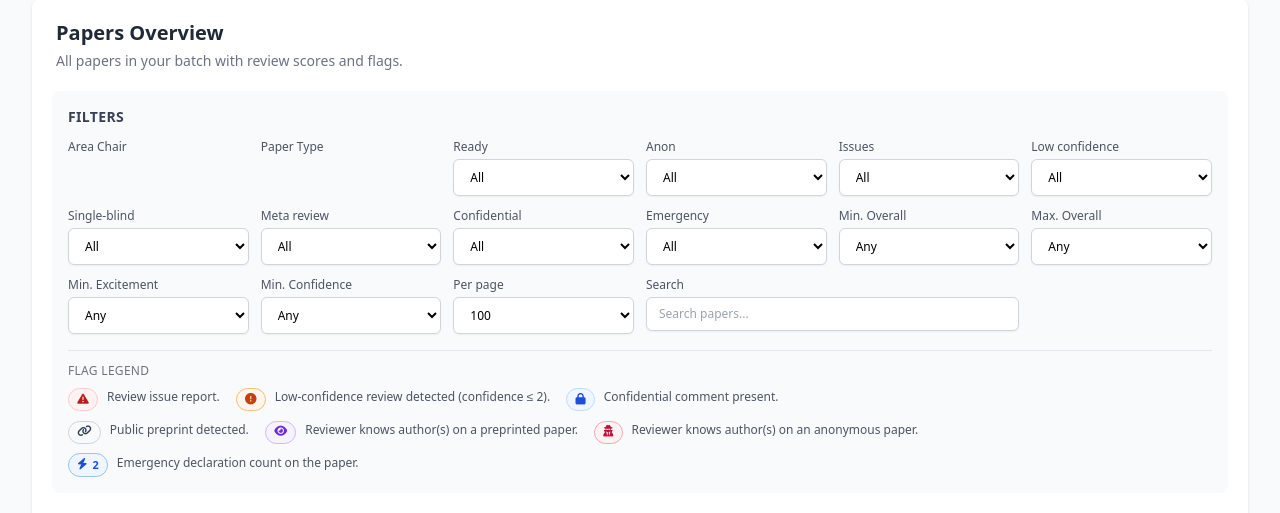
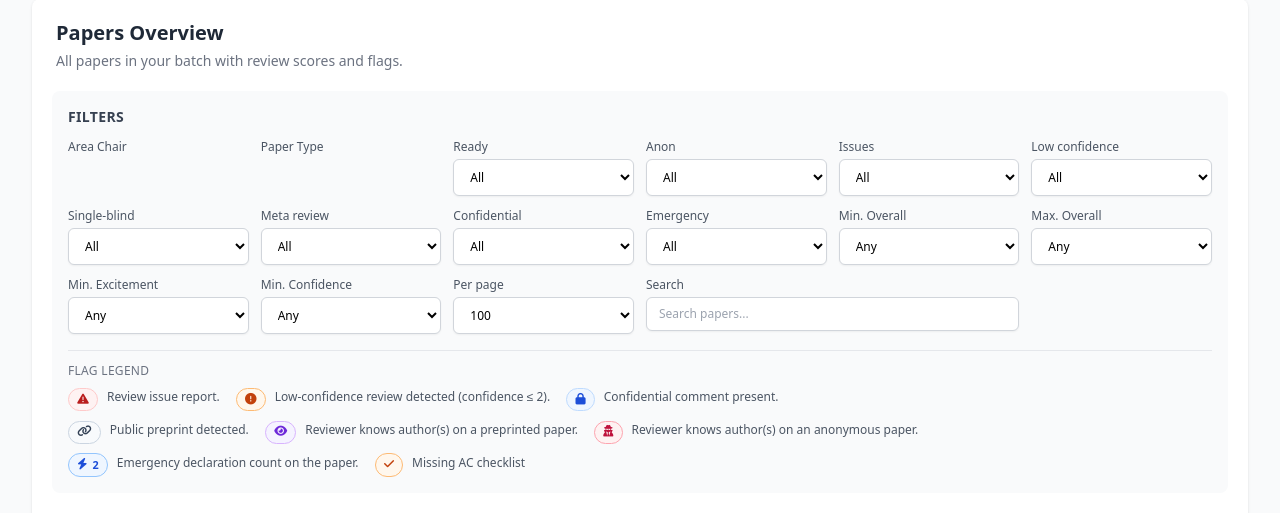
Before and after one commit to mtreviso/arr-report-generator, a Python web app: template templates/review_report.html in a window 1280 px wide. Shown: the part 171-684 px from the top of the page. Run offline with Jinja, Linux system fonts and the light colour scheme; the template is opened without the code that fills it, so the values that code supplies are empty; some libraries are stand-ins or nearby versions.

Commit message:
Added AC checklist reporting

```diff
--- a/arr_report_generator.py
+++ b/arr_report_generator.py
@@ -841,6 +841,8 @@ class ARRReportGenerator:
 
             paper_type = self._get_content_value(submission.content, "paper_type", "")
             contribution_types = self._extract_contribution_types(submission.content)
+            ac_checklists = self._get_content_value(submission.content, "number_of_action_editor_checklists", "-1")
+            ac_checklist_flag = ac_checklists > 0
 
             # --- Per-paper reply scan ---
             completed_reviews = 0
@@ -1020,6 +1022,7 @@ class ARRReportGenerator:
                 "Emergency Reviewer Count": emergency_reviewer_count,
                 "Has Emergency Assigned": bool(has_emergency_declaration and has_emergency_reviewer),
                 "Has Emergency Unmet": bool(has_emergency_declaration and not has_emergency_reviewer),
+                "Has AC Checklist":      ac_checklist_flag,
                 "Review Issue Count":    review_issue_count,
                 "Ethics Flag":           "",   # populated in PCReportGenerator; base always ""
                 # Single-blind / knows-authors
@@ -1058,6 +1061,7 @@ class ARRReportGenerator:
             return
         df = self._papers_df()
         meta_df = df.groupby("Area Chair").agg(
+            Checklists=("Has AC Checklist", "sum"),
             Completed_Reviews=("Completed Reviews", "sum"),
             Expected_Reviews=("Expected Reviews", "sum"),
             Papers_Ready=("Completed Reviews", lambda x: (x >= 3).sum()),
--- a/templates/components/ac_dashboard.html
+++ b/templates/components/ac_dashboard.html
@@ -84,6 +84,7 @@
                     {% endif %}
                     <th class="text-xs text-gray-500 uppercase tracking-wider" style="min-width:130px;">Area Chair</th>
                     <th class="text-xs text-gray-500 uppercase tracking-wider" style="min-width:160px;">Affiliation</th>
+                    <th class="text-xs text-gray-500 uppercase tracking-wider" style="min-width:80px;" title="Number of papers with completed AC checklists">Checklists</th>
                     <th class="text-xs text-gray-500 uppercase tracking-wider" style="min-width:100px;" title="Completed reviewer assignments divided by expected reviewer assignments across this AC's papers">Reviews</th>
                     <th class="text-xs text-gray-500 uppercase tracking-wider" style="min-width:80px;" title="Percentage of expected reviews that have been completed across this AC's papers">Review %</th>
                     <th class="text-xs text-gray-500 uppercase tracking-wider" style="min-width:95px;" title="Meta-reviews completed by this AC, divided by total papers handled by this AC">Meta <br /> Reviews</th>
@@ -120,6 +121,7 @@
                         {% else %}<span {% if ac_affil %}title="{{ ac_affil }}"{% endif %}>{{ ac["Area Chair"] }}</span>{% endif %}
                     </td>
                     <td class="text-gray-400 affiliation-cell" style="font-size:0.7rem;"><div class="affiliation-cell-inner" title="{{ ac.get("Area Chair Affiliation", "") or "–" }}">{{ ac.get("Area Chair Affiliation", "") or "–" }}</div></td>
+                    <td class="whitespace-nowrap text-gray-500">{{ ac["Checklists"] }} of {{ ac["Num_Papers"] }}</td>
                     <td class="whitespace-nowrap text-gray-500">{{ ac["Completed_Reviews"] }} / {{ ac["Expected_Reviews"] }}</td>
                     {% set review_pct = (100.0 * ac["Completed_Reviews"] / ac["Expected_Reviews"]) if ac["Expected_Reviews"] else 100.0 %}
                     <td class="whitespace-nowrap">
--- a/templates/components/papers_table_review.html
+++ b/templates/components/papers_table_review.html
@@ -227,6 +227,7 @@
                     </div>
                     <div class="flag-legend-row">
                         <div class="flag-legend-item"><span class="flag-badge flag-emergency"><i class="fa-solid fa-bolt"></i><span class="flag-count">2</span></span><span>Emergency declaration count on the paper.</span></div>
+                        <div class="flag-legend-item"><span class="flag-badge flag-warn"><i class="fa-solid fa-check"></i></span><span>Missing AC checklist</span></div>
                     </div>
                 </div>
             </div>
@@ -317,6 +318,10 @@
                 ? 'Suspicious: reviewer claims to know author(s) of anonymous paper'
                 : 'Single-blind: reviewer knows author(s) (preprinted paper)';
             parts.push('<span class="tip flag-badge ' + badgeClass + '" data-tip="' + tip + '">' + icon(isAnon ? 'fa-user-secret' : 'fa-eye') + '</span>');
+        }
+
+        if (!boolish(row['Has AC Checklist'])) {
+            parts.push(badgeHtml('flag-warn', 'fa-check', 'Missing AC checklist'));
         }
         if (!parts.length) return '<span class="text-gray-300">&#8211;</span>';
         return '<div class="flags-inline">'+parts.join('')+'</div>';
```
